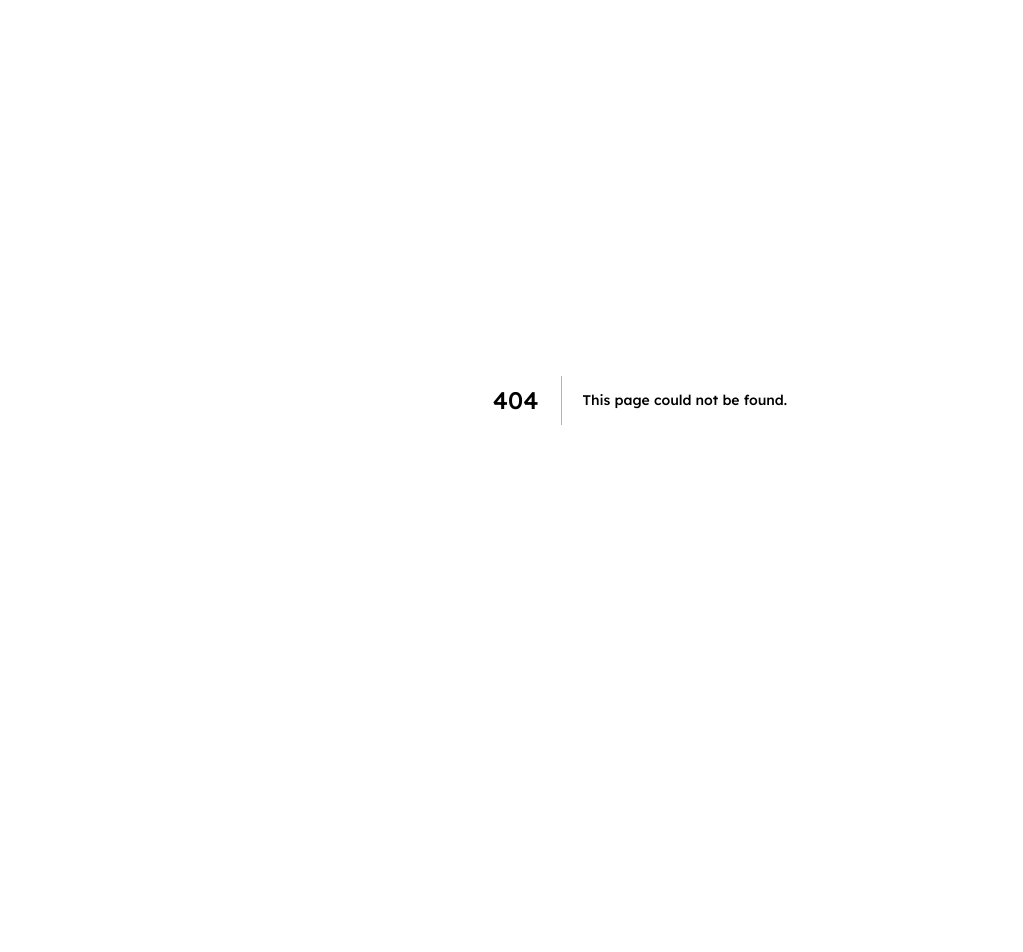
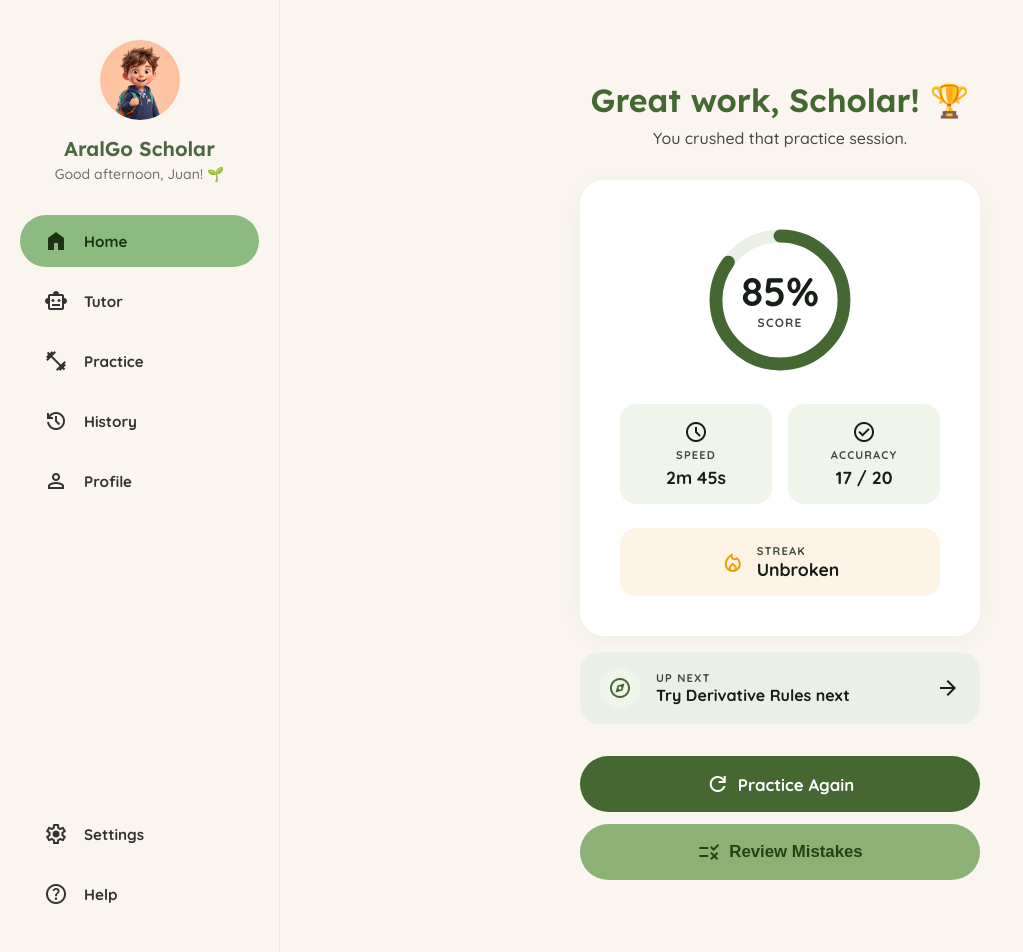
Before and after one commit to hornley/AralGo, a Next.js app: page /practice/results in a window 1280 px wide. Before the commit this address had no page. Shown: the top 952 px of the page, without its empty margins (0-1023 px from the left). Before the commit the page ends 800 px from the top, so only its background shows below. Built offline with nearby package versions, Linux system fonts and the light colour scheme.

Commit message:
Add Practice Results UI

```diff
--- /dev/null
+++ b/app/(dashboard)/practice/results/page.tsx
@@ -0,0 +1,69 @@
+import styles from './results.module.css';
+import Link from 'next/link';
+
+export default function PracticeResultsPage() {
+  return (
+    <div className={styles.resultsContainer}>
+      <div className={styles.header}>
+        <h1 className={styles.title}>Great work, Scholar! 🏆</h1>
+        <p className={styles.subtitle}>You crushed that practice session.</p>
+      </div>
+
+      <div className={styles.card}>
+        <div className={styles.scoreRingWrapper}>
+          <svg className={styles.scoreRing} viewBox="0 0 100 100">
+            <circle cx="50" cy="50" r="40" className={styles.ringTrack} />
+            <circle cx="50" cy="50" r="40" className={styles.ringProgress} strokeDasharray="251.2" strokeDashoffset="37.68" />
+          </svg>
+          <div className={styles.scoreContent}>
+            <span className={styles.scoreValue}>85%</span>
+            <span className={styles.scoreLabel}>SCORE</span>
+          </div>
+        </div>
+
+        <div className={styles.metricsRow}>
+          <div className={styles.metricBox}>
+            <span className="material-symbols-outlined">schedule</span>
+            <div className={styles.metricLabel}>SPEED</div>
+            <div className={styles.metricValue}>2m 45s</div>
+          </div>
+          <div className={styles.metricBox}>
+            <span className="material-symbols-outlined">check_circle</span>
+            <div className={styles.metricLabel}>ACCURACY</div>
+            <div className={styles.metricValue}>17 / 20</div>
+          </div>
+        </div>
+
+        <div className={styles.streakBox}>
+          <span className={`material-symbols-outlined ${styles.streakIcon}`}>local_fire_department</span>
+          <div>
+            <div className={styles.metricLabel}>STREAK</div>
+            <div className={styles.metricValue}>Unbroken</div>
+          </div>
+        </div>
+      </div>
+
+      <div className={styles.upNextCard}>
+        <div className={styles.upNextIconWrapper}>
+           <span className="material-symbols-outlined">explore</span>
+        </div>
+        <div className={styles.upNextContent}>
+          <div className={styles.upNextLabel}>UP NEXT</div>
+          <div className={styles.upNextTitle}>Try Derivative Rules next</div>
+        </div>
+        <span className="material-symbols-outlined">arrow_forward</span>
+      </div>
+
+      <div className={styles.actions}>
+        <Link href="/practice" className={styles.btnPrimary}>
+          <span className="material-symbols-outlined">refresh</span>
+          Practice Again
+        </Link>
+        <button className={styles.btnSecondary}>
+          <span className="material-symbols-outlined">rule</span>
+          Review Mistakes
+        </button>
+      </div>
+    </div>
+  );
+}
--- /dev/null
+++ b/app/(dashboard)/practice/results/results.module.css
@@ -0,0 +1,243 @@
+.resultsContainer {
+  display: flex;
+  flex-direction: column;
+  align-items: center;
+  justify-content: center;
+  min-height: calc(100vh - 100px);
+  padding: 40px 20px;
+}
+
+.header {
+  text-align: center;
+  margin-bottom: 32px;
+}
+
+.title {
+  font-size: 2rem;
+  color: var(--color-primary);
+  margin: 0 0 8px;
+}
+
+.subtitle {
+  color: var(--color-on-surface-variant);
+  margin: 0;
+  font-size: 1rem;
+}
+
+.card {
+  background: white;
+  border-radius: 24px;
+  padding: 40px;
+  width: 100%;
+  max-width: 400px;
+  box-shadow: var(--shadow-cozy);
+  display: flex;
+  flex-direction: column;
+  align-items: center;
+  gap: 24px;
+  margin-bottom: 16px;
+}
+
+.scoreRingWrapper {
+  position: relative;
+  width: 160px;
+  height: 160px;
+}
+
+.scoreRing {
+  width: 100%;
+  height: 100%;
+  transform: rotate(-90deg);
+}
+
+.ringTrack {
+  fill: none;
+  stroke: var(--color-surface-container);
+  stroke-width: 8;
+}
+
+.ringProgress {
+  fill: none;
+  stroke: var(--color-primary);
+  stroke-width: 8;
+  stroke-linecap: round;
+  transition: stroke-dashoffset 1s ease-in-out;
+}
+
+.scoreContent {
+  position: absolute;
+  top: 50%;
+  left: 50%;
+  transform: translate(-50%, -50%);
+  display: flex;
+  flex-direction: column;
+  align-items: center;
+}
+
+.scoreValue {
+  font-size: 2.5rem;
+  font-weight: 700;
+  color: var(--color-on-surface);
+  line-height: 1;
+}
+
+.scoreLabel {
+  font-size: 0.75rem;
+  color: var(--color-on-surface-variant);
+  font-weight: 700;
+  letter-spacing: 0.1em;
+  margin-top: 4px;
+}
+
+.metricsRow {
+  display: flex;
+  gap: 16px;
+  width: 100%;
+}
+
+.metricBox {
+  flex: 1;
+  background-color: var(--color-surface-container-low);
+  border-radius: 16px;
+  padding: 16px;
+  display: flex;
+  flex-direction: column;
+  align-items: center;
+  gap: 4px;
+  text-align: center;
+}
+
+.metricBox span.material-symbols-outlined {
+  color: var(--color-on-surface-variant);
+  margin-bottom: 4px;
+}
+
+.metricLabel {
+  font-size: 0.7rem;
+  color: var(--color-on-surface-variant);
+  font-weight: 700;
+  letter-spacing: 0.1em;
+}
+
+.metricValue {
+  font-size: 1.1rem;
+  font-weight: 600;
+  color: var(--color-on-surface);
+}
+
+.streakBox {
+  width: 100%;
+  background-color: #fef4e6;
+  border-radius: 16px;
+  padding: 16px;
+  display: flex;
+  align-items: center;
+  justify-content: center;
+  gap: 12px;
+}
+
+.streakIcon {
+  color: #f59e0b; /* Orange fire */
+  font-size: 28px;
+}
+
+.upNextCard {
+  background: var(--color-surface-container);
+  border-radius: 20px;
+  padding: 16px 20px;
+  width: 100%;
+  max-width: 400px;
+  display: flex;
+  align-items: center;
+  gap: 16px;
+  margin-bottom: 32px;
+  cursor: pointer;
+  transition: opacity 0.2s;
+}
+
+.upNextCard:hover {
+  opacity: 0.9;
+}
+
+.upNextIconWrapper {
+  width: 40px;
+  height: 40px;
+  border-radius: 50%;
+  background-color: var(--color-surface-container-low);
+  display: flex;
+  align-items: center;
+  justify-content: center;
+  flex-shrink: 0;
+}
+
+.upNextIconWrapper span {
+  color: var(--color-primary);
+}
+
+.upNextContent {
+  flex: 1;
+}
+
+.upNextLabel {
+  font-size: 0.7rem;
+  color: var(--color-on-surface-variant);
+  font-weight: 700;
+  letter-spacing: 0.1em;
+}
+
+.upNextTitle {
+  font-size: 1rem;
+  font-weight: 600;
+  color: var(--color-on-surface);
+}
+
+.actions {
+  display: flex;
+  flex-direction: column;
+  gap: 12px;
+  width: 100%;
+  max-width: 400px;
+}
+
+.btnPrimary {
+  width: 100%;
+  padding: 16px;
+  border-radius: 999px;
+  background-color: var(--color-primary);
+  color: white;
+  display: flex;
+  align-items: center;
+  justify-content: center;
+  gap: 8px;
+  font-weight: 600;
+  font-size: 1.05rem;
+  border: none;
+  cursor: pointer;
+  transition: opacity 0.2s;
+  text-decoration: none;
+}
+
+.btnPrimary:hover {
+  opacity: 0.9;
+}
+
+.btnSecondary {
+  width: 100%;
+  padding: 16px;
+  border-radius: 999px;
+  background-color: var(--color-primary-container);
+  color: var(--color-on-primary-container);
+  display: flex;
+  align-items: center;
+  justify-content: center;
+  gap: 8px;
+  font-weight: 600;
+  font-size: 1.05rem;
+  border: none;
+  cursor: pointer;
+  transition: opacity 0.2s;
+}
+
+.btnSecondary:hover {
+  opacity: 0.9;
+}
```
